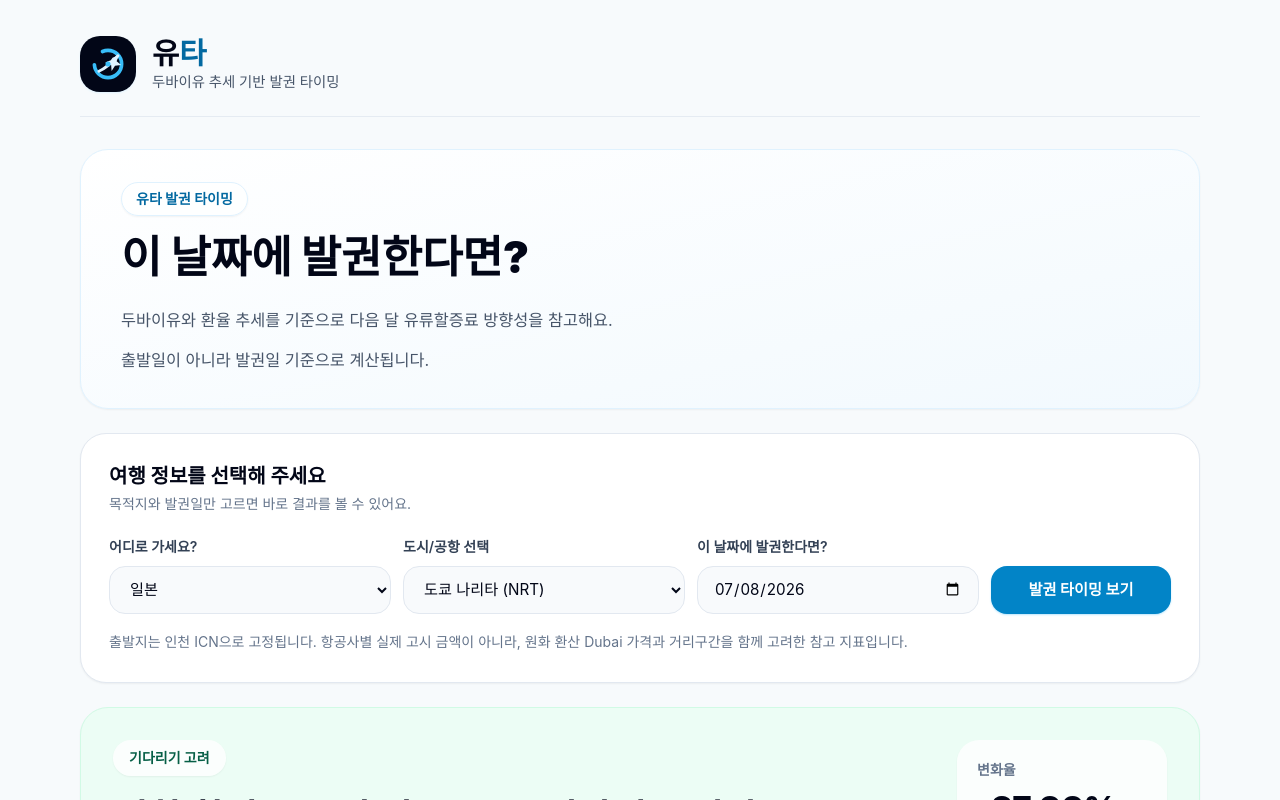
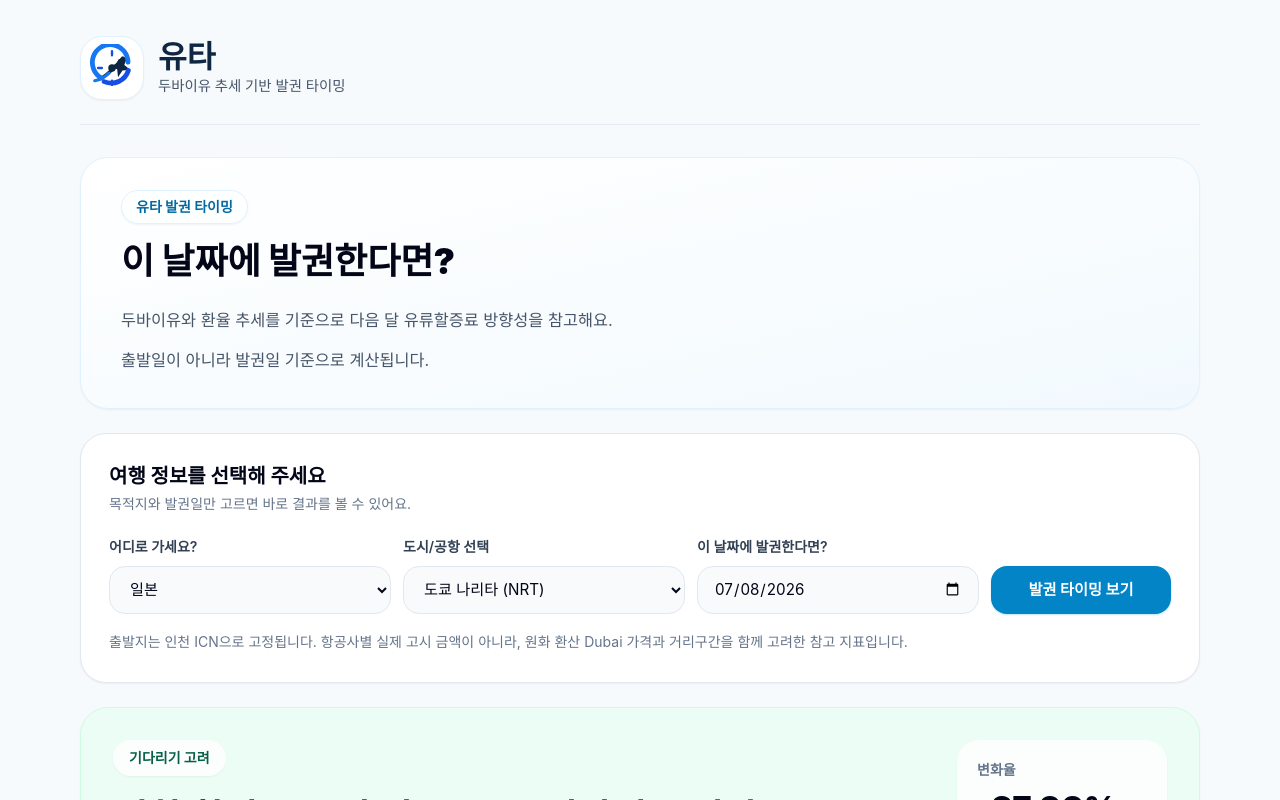
Before and after one commit to day27N/0708, a Next.js app: page / in a window 1280 px wide. Shown: the top 800 px of the page. Built offline with nearby package versions, Linux system fonts and the light colour scheme.

Commit message:
Refine Yuta brand mark and hero scale

```diff
--- a/src/app/page.tsx
+++ b/src/app/page.tsx
@@ -55,19 +55,20 @@ function formatRouteIndex(value: number | null) {
 
 function BrandMark() {
   return (
-    <div className="flex items-center gap-4">
-      <div className="flex h-14 w-14 shrink-0 items-center justify-center rounded-[20px] bg-slate-950 shadow-sm shadow-sky-100">
-        <svg viewBox="0 0 44 44" aria-hidden="true" className="h-10 w-10">
-          <circle cx="22" cy="22" r="15" fill="none" stroke="#38BDF8" strokeWidth="4" strokeLinecap="round" strokeDasharray="46 18" />
-          <path d="M12 30c7-3 13-8 21-17" fill="none" stroke="#E0F2FE" strokeWidth="3.2" strokeLinecap="round" />
-          <path d="M27 15l7-3-2.5 7 5 4-6.8.8-3.7 5.9-.6-7-6.5-2.4 6.2-2.4z" fill="#E0F2FE" />
-          <circle cx="22" cy="22" r="2.8" fill="#38BDF8" />
+    <div className="flex items-center gap-3.5">
+      <div className="flex h-16 w-16 shrink-0 items-center justify-center rounded-[22px] border border-sky-100 bg-white shadow-sm">
+        <svg viewBox="0 0 64 64" aria-hidden="true" className="h-12 w-12">
+          <path d="M15 47c8.5-3.8 17-11.2 31.5-28.5" fill="none" stroke="#0F2742" strokeWidth="4.2" strokeLinecap="round" />
+          <path d="M9 49c7.2-1.4 13.2-4.6 19-10.2" fill="none" stroke="#1976F3" strokeWidth="4.2" strokeLinecap="round" />
+          <path d="M40.5 20.5l12.5-4.6-4.6 12 7.8 6.4-10.2 1-6 9-1.1-10.8-10.2-3.5 9.6-3.7z" fill="#0F2742" />
+          <path d="M18.4 45.6a23.8 23.8 0 1 1 35-21.3" fill="none" stroke="#1777F2" strokeWidth="6.4" strokeLinecap="round" />
+          <path d="M53.8 35.4a23.8 23.8 0 0 1-32.2 14.8" fill="none" stroke="#174FE5" strokeWidth="6.4" strokeLinecap="round" />
+          <path d="M32 9.5v5.5M13.5 32h5M32 49v5.5" stroke="#174FE5" strokeWidth="3.2" strokeLinecap="round" />
+          <circle cx="32" cy="32" r="5" fill="#0F2742" />
         </svg>
       </div>
       <div>
-        <div className="text-[1.7rem] font-black leading-none text-slate-950 sm:text-[1.85rem]">
-          <span className="text-slate-950">유</span><span className="text-sky-700">타</span>
-        </div>
+        <div className="text-[1.8rem] font-black leading-none text-[#0F2742] sm:text-[1.95rem]">유타</div>
         <p className="mt-1.5 text-[0.9rem] font-medium leading-none text-slate-600">두바이유 추세 기반 발권 타이밍</p>
       </div>
     </div>
@@ -193,7 +194,7 @@ export default function Page() {
             <div className="mb-4 inline-flex rounded-full border border-sky-100 bg-white/80 px-3.5 py-1.5 text-sm font-bold text-sky-700 shadow-sm">
               유타 발권 타이밍
             </div>
-            <h1 className="max-w-[680px] break-keep text-[2rem] font-black leading-[1.18] tracking-normal text-slate-950 sm:text-[2.75rem]">
+            <h1 className="max-w-[620px] break-keep text-[1.75rem] font-black leading-[1.22] tracking-normal text-slate-950 sm:text-[2.25rem]">
               이 날짜에 발권한다면?
             </h1>
             <div className="mt-5 max-w-[720px] space-y-2 text-[1.02rem] leading-8 text-slate-600">
```
